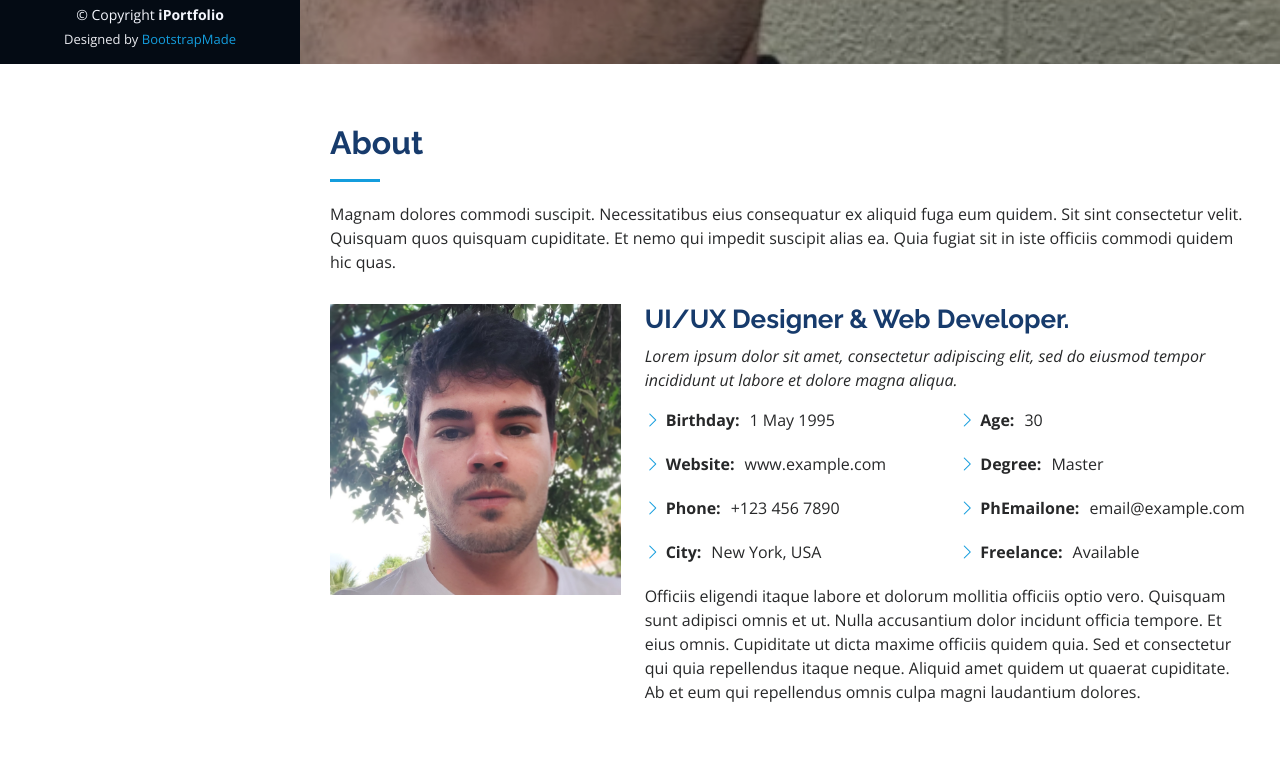
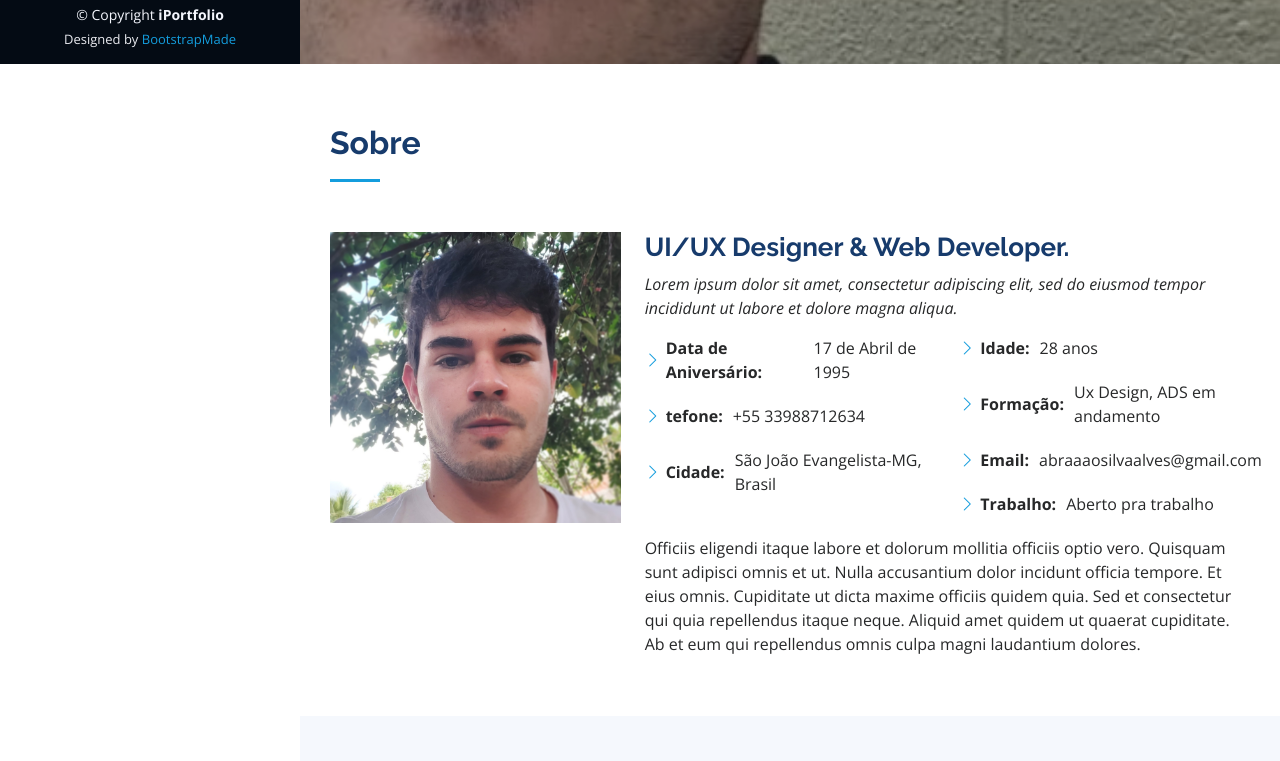
Before and after one commit to abrasilva04/Portifolio, a plain HTML site: page index.html in a window 1280 px wide. Shown: the part 736-1497 px from the top of the page. Drawn offline with nearby package versions, Linux system fonts and the light colour scheme.

Commit message:
Ultimas Atualizacoes

```diff
--- a/index.html
+++ b/index.html
@@ -84,8 +84,8 @@
       <div class="container">
 
         <div class="section-title">
-          <h2>About</h2>
-          <p>Magnam dolores commodi suscipit. Necessitatibus eius consequatur ex aliquid fuga eum quidem. Sit sint consectetur velit. Quisquam quos quisquam cupiditate. Et nemo qui impedit suscipit alias ea. Quia fugiat sit in iste officiis commodi quidem hic quas.</p>
+          <h2>Sobre</h2>
+
         </div>
 
         <div class="row">
@@ -101,18 +101,17 @@
             <div class="row">
               <div class="col-lg-6">
                 <ul>
-                  <li><i class="bi bi-chevron-right"></i> <strong>Birthday:</strong> <span>1 May 1995</span></li>
-                  <li><i class="bi bi-chevron-right"></i> <strong>Website:</strong> <span>www.example.com</span></li>
-                  <li><i class="bi bi-chevron-right"></i> <strong>Phone:</strong> <span>+123 456 7890</span></li>
-                  <li><i class="bi bi-chevron-right"></i> <strong>City:</strong> <span>New York, USA</span></li>
+                  <li><i class="bi bi-chevron-right"></i> <strong>Data de Aniversário:</strong> <span>17 de Abril de 1995</span></li>
+                  <li><i class="bi bi-chevron-right"></i> <strong>tefone:</strong> <span>+55 33988712634</span></li>
+                  <li><i class="bi bi-chevron-right"></i> <strong>Cidade:</strong> <span>São João Evangelista-MG, Brasil</span></li>
                 </ul>
               </div>
               <div class="col-lg-6">
                 <ul>
-                  <li><i class="bi bi-chevron-right"></i> <strong>Age:</strong> <span>30</span></li>
-                  <li><i class="bi bi-chevron-right"></i> <strong>Degree:</strong> <span>Master</span></li>
-                  <li><i class="bi bi-chevron-right"></i> <strong>PhEmailone:</strong> <span>email@example.com</span></li>
-                  <li><i class="bi bi-chevron-right"></i> <strong>Freelance:</strong> <span>Available</span></li>
+                  <li><i class="bi bi-chevron-right"></i> <strong>Idade:</strong> <span>28 anos</span></li>
+                  <li><i class="bi bi-chevron-right"></i> <strong>Formação:</strong> <span>Ux Design, ADS em andamento</span></li>
+                  <li><i class="bi bi-chevron-right"></i> <strong>Email:</strong> <span>abraaaosilvaalves@gmail.com</span></li>
+                  <li><i class="bi bi-chevron-right"></i> <strong>Trabalho:</strong> <span>Aberto pra trabalho</span></li>
                 </ul>
               </div>
             </div>
@@ -313,7 +312,7 @@
   <div class="container">
 
     <div class="section-title">
-      <h2>Contact</h2>
+      <h2>Contato</h2>
       <p>Magnam dolores commodi suscipit. Necessitatibus eius consequatur ex aliquid fuga eum quidem. Sit sint consectetur velit. Quisquam quos quisquam cupiditate. Et nemo qui impedit suscipit alias ea. Quia fugiat sit in iste officiis commodi quidem hic quas.</p>
     </div>
 
@@ -323,20 +322,20 @@
         <div class="info">
           <div class="address">
             <i class="bi bi-geo-alt"></i>
-            <h4>Location:</h4>
-            <p>A108 Adam Street, New York, NY 535022</p>
+            <h4>Localização:</h4>
+            <p>São João Evangelista Minas Gerais, Brasil</p>
           </div>
 
           <div class="email">
             <i class="bi bi-envelope"></i>
             <h4>Email:</h4>
-            <p>info@example.com</p>
+            <p>abraaaosilvaalves@gmail.com</p>
           </div>
 
           <div class="phone">
             <i class="bi bi-phone"></i>
-            <h4>Call:</h4>
-            <p>+1 5589 55488 55s</p>
+            <h4>Telefone:</h4>
+            <p>+55 33988712634</p>
           </div>
 
           <iframe src="https://www.google.com/maps/embed?pb=!1m14!1m12!1m3!1d3782.8343086474224!2d-42.74680733194367!3d-18.53638821343336!2m3!1f0!2f0!3f0!3m2!1i1024!2i768!4f13.1!5e0!3m2!1spt-BR!2sbr!4v1693240729330!5m2!1spt-BR!2sbr"  frameborder="0" style="border:0; width: 100%; height: 290px;" allowfullscreen></iframe>
```
Also changed, not shown: Readme.txt.
